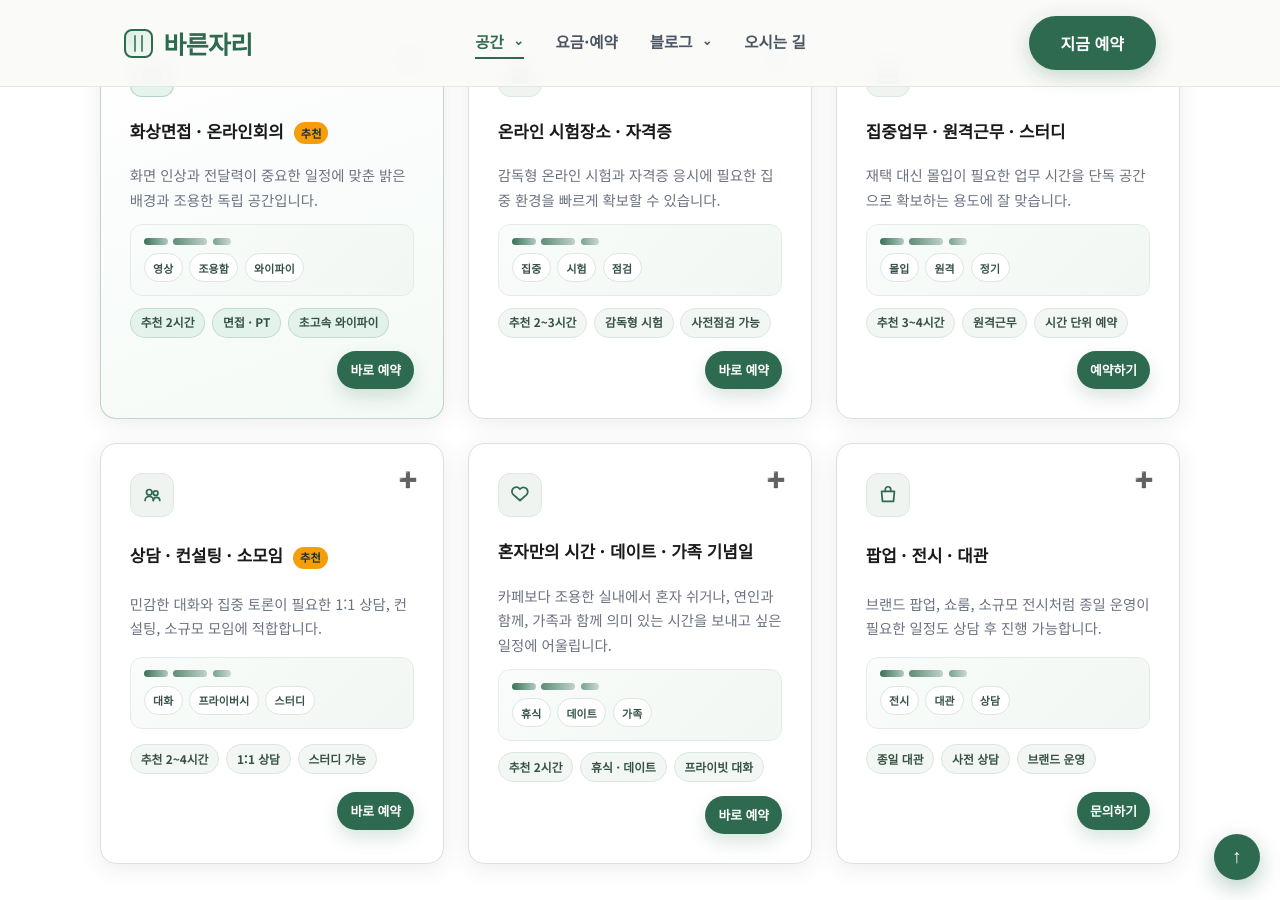
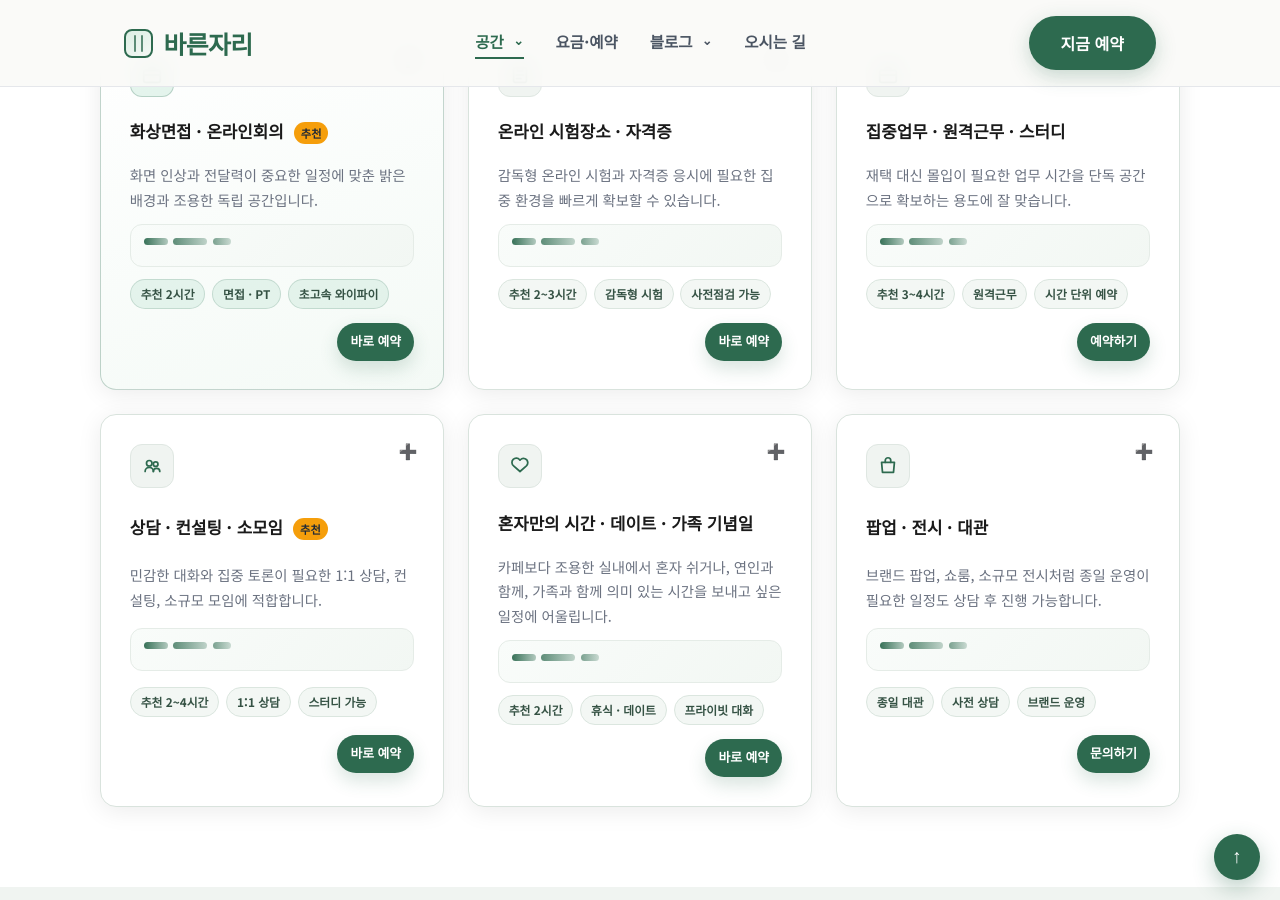
Before and after one commit to bareunspace/blog, a Jekyll site: the page built from index.html, in a window 1280 px wide and 900 px high, scrolled down 1804 px. Built offline with Jekyll 4.4.1, drawn with Linux system fonts in a browser that asks for light colours.

Commit message:
카드 수정

```diff
--- a/index.html
+++ b/index.html
@@ -129,11 +129,7 @@ script_version: 20260719-1
             <div class="feature-card-preview-bar">
               <span></span><span></span><span></span>
             </div>
-            <div class="feature-card-preview-tags">
-              <span>영상</span>
-              <span>조용함</span>
-              <span>와이파이</span>
-            </div>
+            <div class="feature-card-preview-tags"></div>
           </div>
           <ul class="feature-quick-list" aria-label="화상면접 활용 포인트">
             <li>추천 2시간</li>
@@ -197,11 +193,7 @@ script_version: 20260719-1
             <div class="feature-card-preview-bar">
               <span></span><span></span><span></span>
             </div>
-            <div class="feature-card-preview-tags">
-              <span>집중</span>
-              <span>시험</span>
-              <span>점검</span>
-            </div>
+            <div class="feature-card-preview-tags"></div>
           </div>
           <ul class="feature-quick-list" aria-label="온라인 시험 활용 포인트">
             <li>추천 2~3시간</li>
@@ -251,11 +243,7 @@ script_version: 20260719-1
             <div class="feature-card-preview-bar">
               <span></span><span></span><span></span>
             </div>
-            <div class="feature-card-preview-tags">
-              <span>몰입</span>
-              <span>원격</span>
-              <span>정기</span>
-            </div>
+            <div class="feature-card-preview-tags"></div>
           </div>
           <ul class="feature-quick-list" aria-label="집중업무 활용 포인트">
             <li>추천 3~4시간</li>
@@ -320,11 +308,7 @@ script_version: 20260719-1
             <div class="feature-card-preview-bar">
               <span></span><span></span><span></span>
             </div>
-            <div class="feature-card-preview-tags">
-              <span>대화</span>
-              <span>프라이버시</span>
-              <span>스터디</span>
-            </div>
+            <div class="feature-card-preview-tags"></div>
           </div>
           <ul class="feature-quick-list" aria-label="상담 소모임 활용 포인트">
             <li>추천 2~4시간</li>
@@ -389,11 +373,7 @@ script_version: 20260719-1
             <div class="feature-card-preview-bar">
               <span></span><span></span><span></span>
             </div>
-            <div class="feature-card-preview-tags">
-              <span>휴식</span>
-              <span>데이트</span>
-              <span>가족</span>
-            </div>
+            <div class="feature-card-preview-tags"></div>
           </div>
           <ul class="feature-quick-list" aria-label="데이트 활용 포인트">
             <li>추천 2시간</li>
@@ -454,11 +434,7 @@ script_version: 20260719-1
             <div class="feature-card-preview-bar">
               <span></span><span></span><span></span>
             </div>
-            <div class="feature-card-preview-tags">
-              <span>전시</span>
-              <span>대관</span>
-              <span>상담</span>
-            </div>
+            <div class="feature-card-preview-tags"></div>
           </div>
           <ul class="feature-quick-list" aria-label="팝업 전시 활용 포인트">
             <li>종일 대관</li>
```
